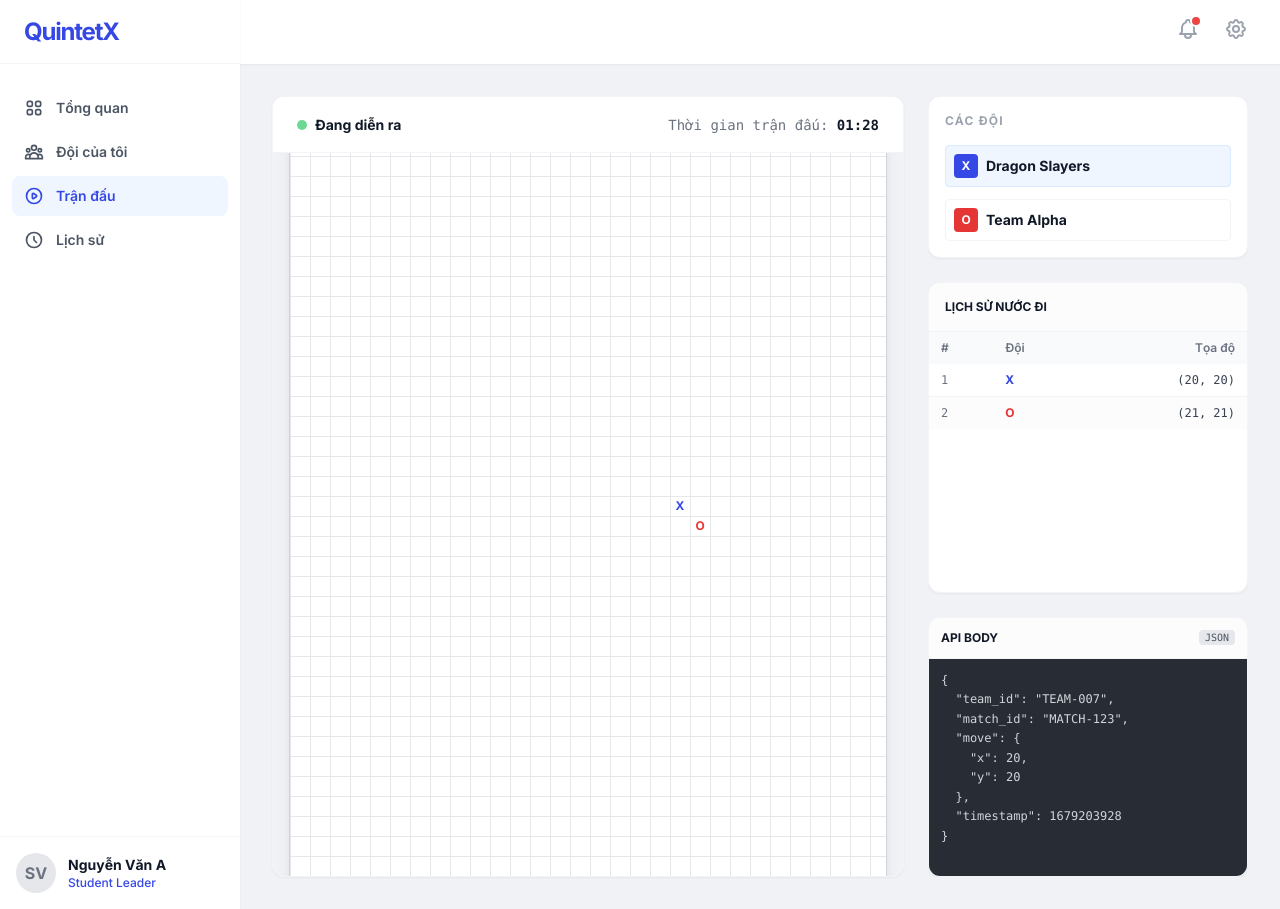
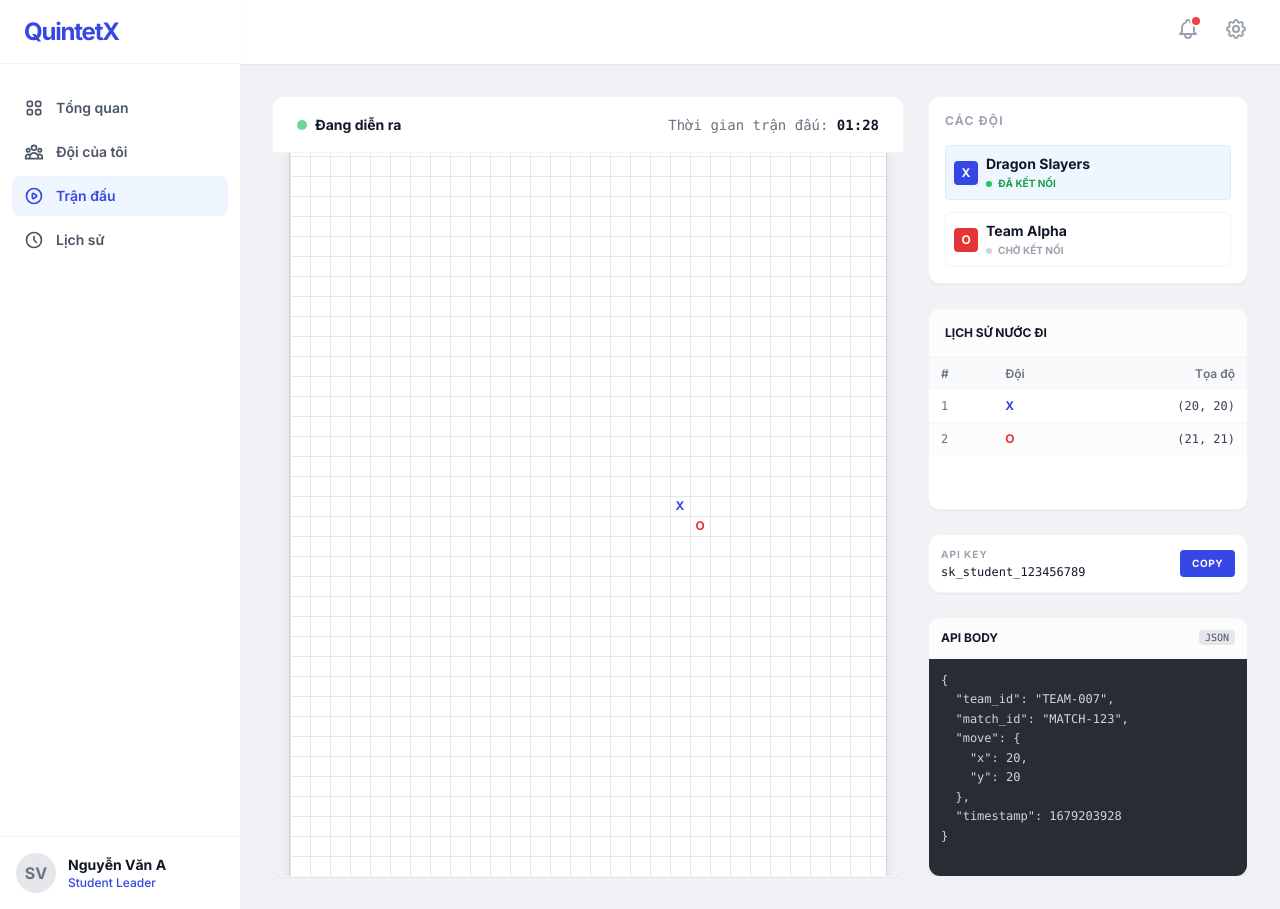
Before and after one commit to hauuto/QuintetX, a FastAPI app: page /student/match in a window 1280 px wide. Run offline with FastAPI, Linux system fonts and the light colour scheme; some libraries are stand-ins or nearby versions.

Commit message:
feat[student/match]: add student connection status && api key copy

```diff
--- a/templates/student/match.html
+++ b/templates/student/match.html
@@ -47,14 +47,28 @@
                 <div class="flex items-center justify-between p-2 rounded bg-blue-50 border border-blue-100">
                     <div class="flex items-center">
                         <span class="w-6 h-6 rounded flex items-center justify-center bg-[#3547E5] text-white text-xs font-bold mr-2">X</span>
-                        <span class="font-bold text-gray-900 text-sm">Dragon Slayers</span>
+                        <div>
+                            <span class="font-bold text-gray-900 text-sm block">Dragon Slayers</span>
+                            <div class="flex items-center gap-1.5 mt-0.5">
+                                <span class="relative flex h-1.5 w-1.5">
+                                  <span class="animate-ping absolute inline-flex h-full w-full rounded-full bg-green-400 opacity-75"></span>
+                                  <span class="relative inline-flex rounded-full h-1.5 w-1.5 bg-green-500"></span>
+                                </span>
+                                <span class="text-[10px] font-bold text-green-600 uppercase">Đã kết nối</span>
+                            </div>
+                        </div>
                     </div>
                 </div>
-
                 <div class="flex items-center justify-between p-2 rounded bg-white hover:bg-gray-50 border border-gray-100">
                     <div class="flex items-center">
                         <span class="w-6 h-6 rounded flex items-center justify-center bg-[#E53535] text-white text-xs font-bold mr-2">O</span>
-                        <span class="font-bold text-gray-900 text-sm">Team Alpha</span>
+                        <div>
+                            <span class="font-bold text-gray-900 text-sm block">Team Alpha</span>
+                            <div class="flex items-center gap-1.5 mt-0.5">
+                                <span class="h-1.5 w-1.5 rounded-full bg-gray-300"></span>
+                                <span class="text-[10px] font-bold text-gray-400 uppercase">Chờ kết nối</span>
+                            </div>
+                        </div>
                     </div>
                 </div>
             </div>
@@ -91,6 +105,21 @@
             </div>
         </div>
 
+        <!-- API Key Access -->
+        <div class="bg-white rounded-xl shadow-sm border border-gray-100 p-3 shrink-0 flex items-center justify-between" x-data="{ copied: false, key: 'sk_student_123456789' }">
+            <div class="flex flex-col min-w-0 mr-3">
+                <h3 class="text-[10px] font-bold text-gray-400 uppercase tracking-widest mb-0.5">API Key</h3>
+                <code class="text-xs font-mono text-gray-900 truncate" x-text="key"></code>
+            </div>
+            <button
+                @click="navigator.clipboard.writeText(key); copied = true; setTimeout(() => copied = false, 2000)"
+                class="bg-[#3547E5] hover:bg-blue-700 text-white text-[10px] font-bold px-3 py-1.5 rounded transition-colors shrink-0 uppercase tracking-wider"
+                :class="copied ? 'bg-green-500 hover:bg-green-600' : ''"
+            >
+                <span x-text="copied ? 'COPIED' : 'COPY'"></span>
+            </button>
+        </div>
+
         <!-- API Body Inspector -->
         <div class="bg-white rounded-xl shadow-sm border border-gray-100 h-1/3 flex flex-col overflow-hidden shrink-0">
             <div class="p-3 border-b border-gray-100 bg-gray-50/50 flex justify-between items-center">
```
